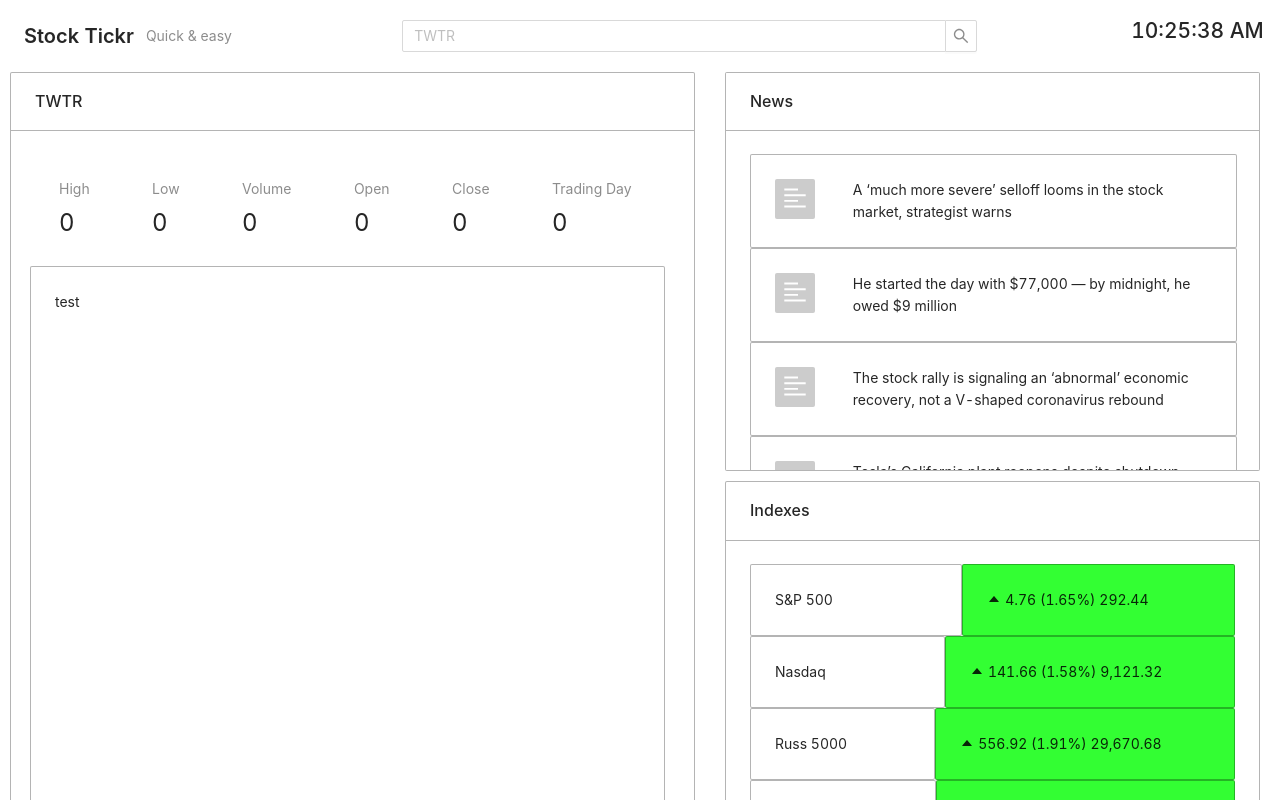
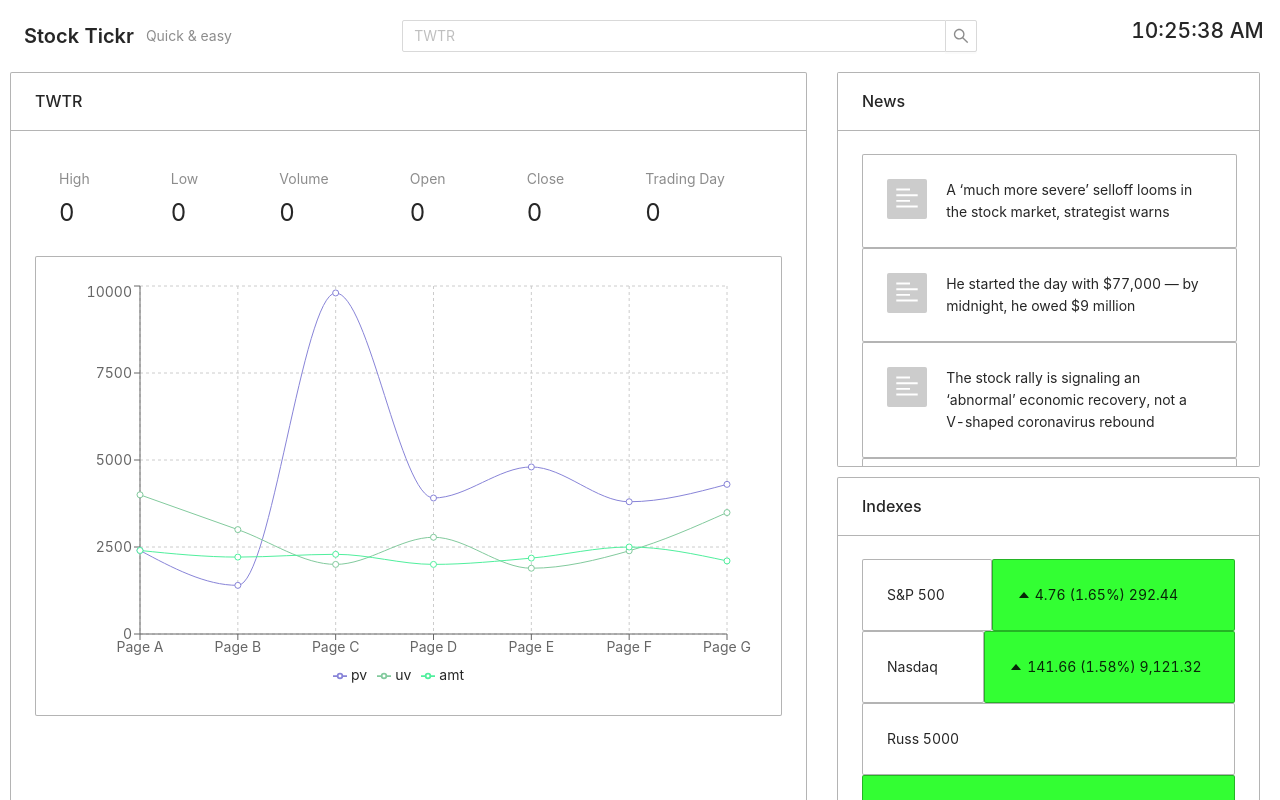
Before and after one commit to ericvtheg/react-stock-web-app, a React (Create React App) app: page / in a window 1280 px wide. Shown: the top 800 px of the page. Built offline with nearby package versions, Linux system fonts and the light colour scheme.

Commit message:
done for the night

```diff
--- a/package.json
+++ b/package.json
@@ -7,9 +7,11 @@
     "@testing-library/react": "^9.5.0",
     "@testing-library/user-event": "^7.2.1",
     "antd": "^4.2.0",
+    "core-js": "^3.6.5",
     "react": "^16.13.1",
     "react-dom": "^16.13.1",
-    "react-scripts": "3.4.1"
+    "react-scripts": "3.4.1",
+    "recharts": "^1.8.5"
   },
   "scripts": {
     "start": "react-scripts start",
--- a/src/CardBody.js
+++ b/src/CardBody.js
@@ -1,5 +1,6 @@
-import React from 'react';
+import React, { PureComponent }  from 'react';
 import {Card, Row, Col, Avatar, Statistic} from 'antd';
+import {LineChart, Line, XAxis, YAxis, CartesianGrid, Tooltip, Legend, ResponsiveContainer} from 'recharts';
 import {CaretUpOutlined, CaretDownOutlined, AlignLeftOutlined} from '@ant-design/icons';
 
 function TickerBody(props){
@@ -21,11 +22,53 @@
       <TickerInfo title="Open" />
       <TickerInfo title="Close" />
       <TickerInfo title="Trading Day" />
-      <Col className="graph-col">
-        <Card className="card-graph">test</Card>
-      </Col>
+      <TickerGraph/>
     </Row>
   );
+}
+
+function TickerGraph() {
+  const data = [
+    {
+      name: 'Page A', uv: 4000, pv: 2400, amt: 2400,
+    },
+    {
+      name: 'Page B', uv: 3000, pv: 1398, amt: 2210,
+    },
+    {
+      name: 'Page C', uv: 2000, pv: 9800, amt: 2290,
+    },
+    {
+      name: 'Page D', uv: 2780, pv: 3908, amt: 2000,
+    },
+    {
+      name: 'Page E', uv: 1890, pv: 4800, amt: 2181,
+    },
+    {
+      name: 'Page F', uv: 2390, pv: 3800, amt: 2500,
+    },
+    {
+      name: 'Page G', uv: 3490, pv: 4300, amt: 2100,
+    },
+  ];
+  return <Col className="graph-col">
+    <Card className="card-graph">
+      <ResponsiveContainer aspect={1.7} width="100%" height="100%">
+        <LineChart data={data} margin={{
+          top: 5, right: 30, left: 20, bottom: 5,
+        }}>
+          <CartesianGrid strokeDasharray="3 3" />
+          <XAxis dataKey="name" />
+          <YAxis />
+          <Tooltip />
+          <Legend />
+          <Line type="monotone" dataKey="pv" stroke="#8884d8" activeDot={{ r: 8 }} />
+          <Line type="monotone" dataKey="uv" stroke="#82ca9d" />
+          <Line type="monotone" dataKey="amt" stroke="#50ef9d" />
+        </LineChart>
+      </ResponsiveContainer>
+    </Card>
+  </Col>;
 }
 
 function TickerInfo(props){
@@ -58,7 +101,7 @@
 
 function NewsContents(props){
   return(
-    <Card style={{display:"inline-block"}}>
+    <Card style={{display:"inline-block", width: "100%"}}>
       <Row>
         <Col span={4} style={{marginRight: "5px"}}>
           <Avatar
@@ -79,8 +122,7 @@
   //fetch stock content here
   //show loading while loading
   return(
-    <Card title="Indexes" className="card-stocks">
-      <div>
+    <Card title="Indexes" style={{height:"auto"}} className="card-stocks">
         <StockContents
           stockTitle="S&P 500&nbsp;&nbsp;&nbsp;"
           stockPrice={292.44}
@@ -101,7 +143,6 @@
           stockPrice={24331.32}
           stockChange={455.52}
           stockChangePercent={1.91} />
-      </div>
     </Card>
   );
 }
@@ -118,10 +159,10 @@
 
   return(
     <Row>
-      <Col flex={5}>
+      <Col flex={1}>
         <Card>{props.stockTitle}</Card>
       </Col>
-    <Col flex={Math.abs(props.stockChangePercent / .5)}>
+      <Col flex={3}>
         <Card style={{background: percToColor(props.stockChangePercent), whiteSpace: "pre"}}>
             {arrowDirection}&nbsp;{props.stockChange.toLocaleString()} ({props.stockChangePercent}%)
             <span>
--- a/src/index.css
+++ b/src/index.css
@@ -33,14 +33,13 @@
   width: 100%;
   height: 100%;
   float: left;
-  margin-bottom: 20px;
+  margin-bottom: 0px;
 }
 
 .card-graph{
-  float:left;
-  margin-left: -5px;
   width: 100%;
-  height: 550px;
+  height: 100%;
+  /* height: 550px; */
 }
 
 .graph-col{
@@ -59,11 +58,13 @@
 
 .ticker-info-col{
   min-width: 5%;
+  margin-top: -10px
 }
 
 .news-and-stocks-col{
   width: auto;
   margin: 0px 20px;
+  padding-bottom: 10px;
   /* max-height: 800px; */
 }
 
--- a/src/index.js
+++ b/src/index.js
@@ -1,4 +1,4 @@
-import React, { useState } from 'react';
+import React, { useState, Component } from 'react';
 import ReactDOM from 'react-dom';
 import { Layout, Row, Col } from 'antd';
 import 'antd/dist/antd.css';
@@ -15,17 +15,17 @@
     </div>
   )
 }
-// xs={2} sm={4} md={6} lg={8} xl={8}
+
 ReactDOM.render(
   <React.StrictMode>
     <Layout style={{background: "white"}}>
       <Header />
       <Layout style={{background: "white"}} >
-        <Row style={{width:"100%", height:"100%"}}>
-          <Col flex={"1 0 350px"} className="ticker-col">
+        <Row style={{width:"100%", height:window.innerHeight}}>
+          <Col flex={"4 1 350px"} className="ticker-col antd-flex-grow-1">
             <TickerBody title="TWTR"/>
           </Col>
-          <Col flex={"1 0 200px"} className="news-and-stocks-col">
+          <Col flex={"2 0 200px"} className="news-and-stocks-col">
             <Row className="height-limit">
               <NewsBody />
             </Row>
```
Also changed, not shown: 1 other file (tests, documents, lock files or other folders). Lines whose indentation alone changed are shown as unchanged.
